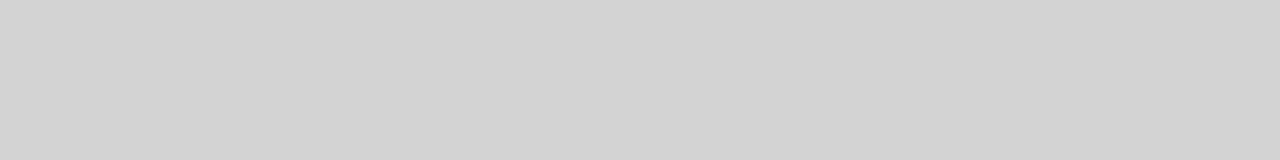
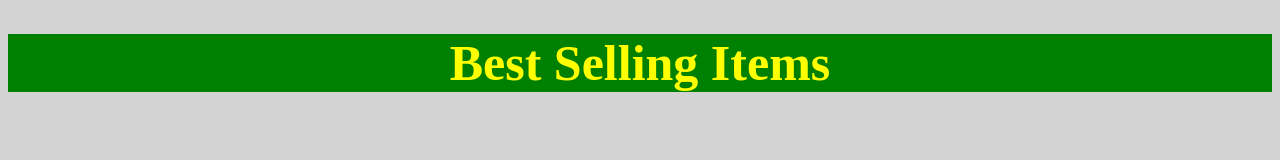
Before and after one commit to SiddhantSharma-0980/SiddhantSharma_cse-27, a plain HTML site: page CSS BEG TO ADV/Experiment9/Experiment-9.html in a window 1280 px wide. Drawn offline with Linux system fonts and the light colour scheme; files that its build step writes are made by us from their sources.

Commit message:
heading done

```diff
--- a/CSS BEG TO ADV/Experiment9/Experiment-9.html
+++ b/CSS BEG TO ADV/Experiment9/Experiment-9.html
@@ -8,6 +8,8 @@
 </head>
 <body>
 
+    <h1 class="heading">Best Selling Items</h1>
+
 
 </body>
 </html>
```
